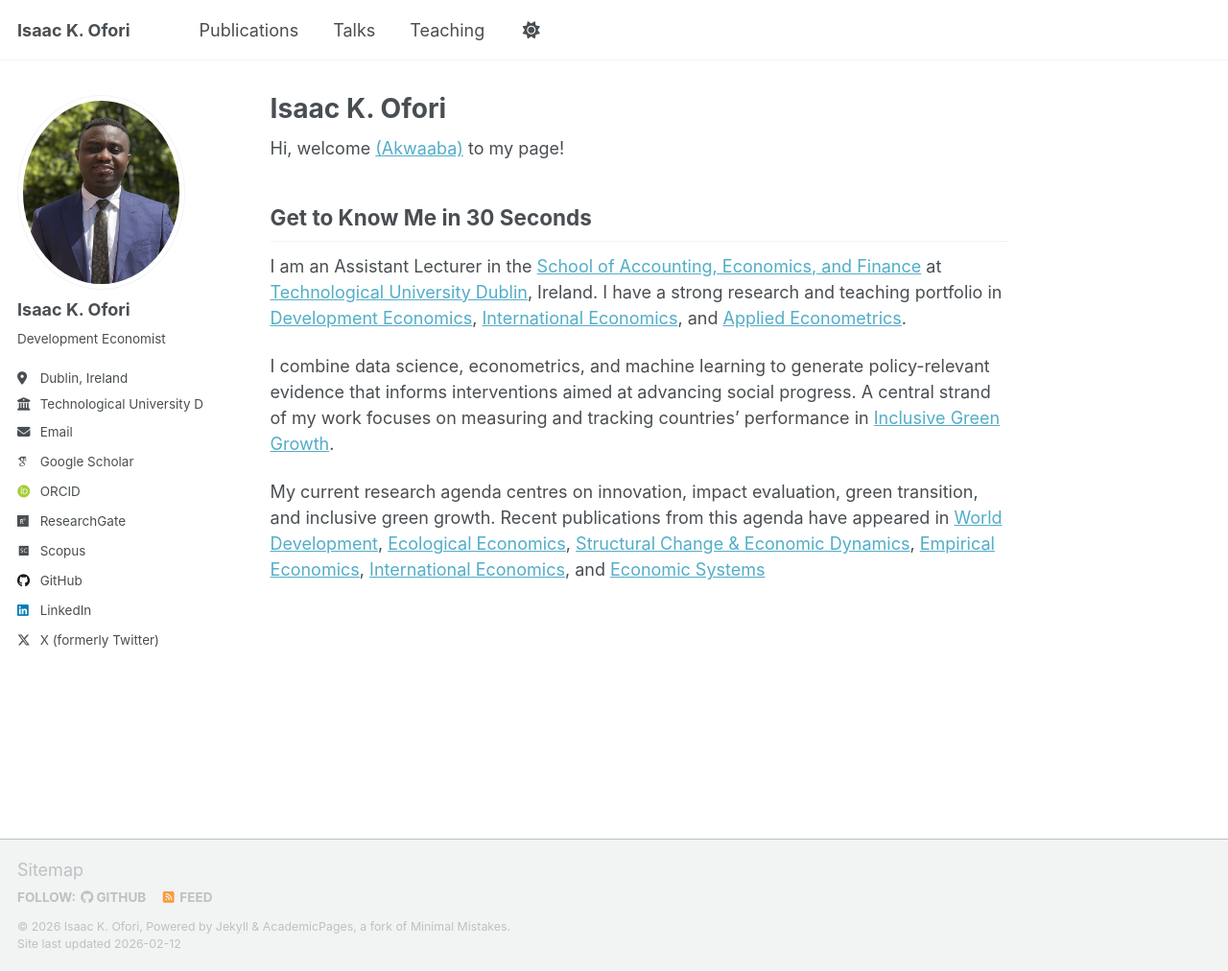
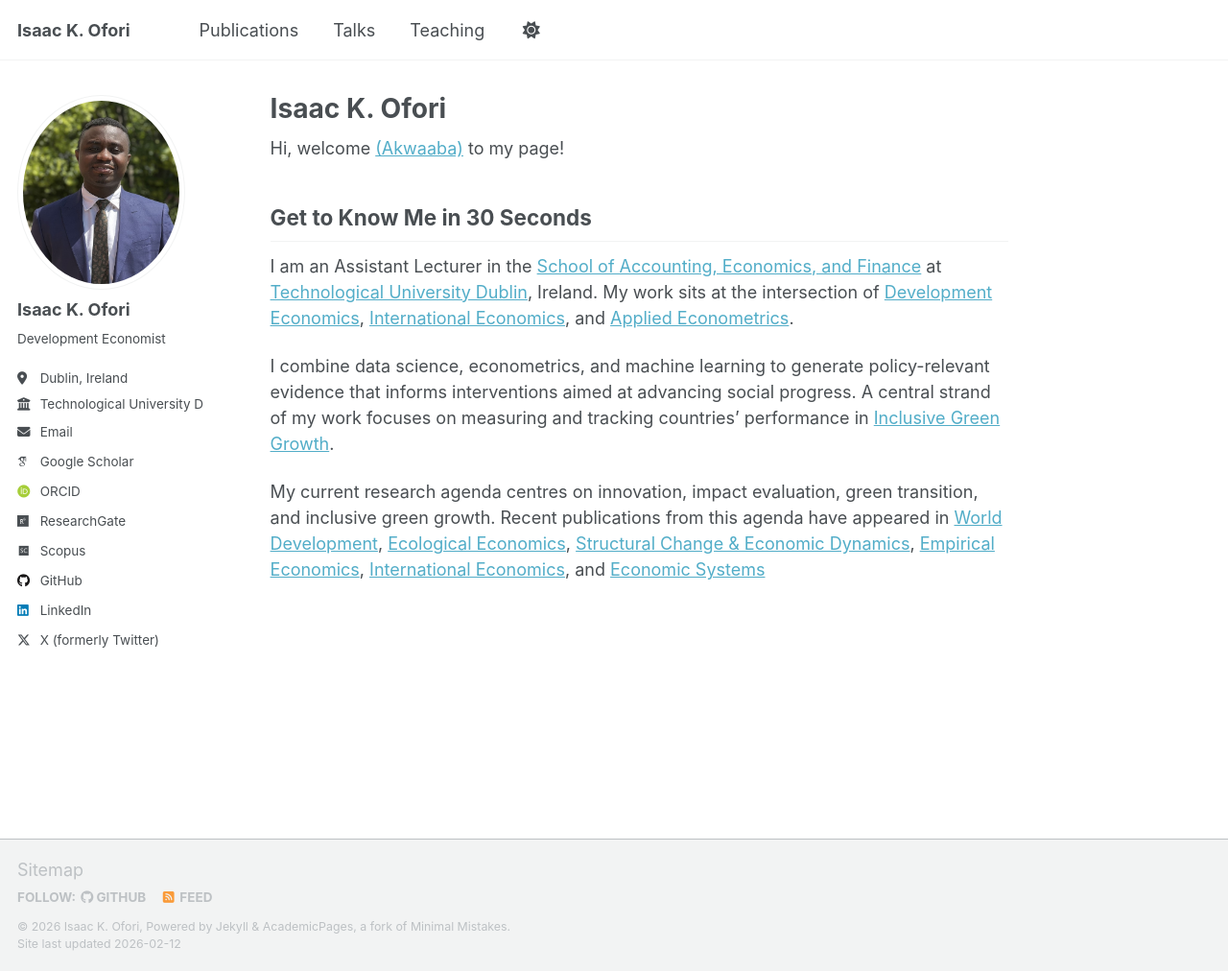
Before and after one commit to ikofori/ikofori.github.io, a Jekyll site: the page built from _pages/about.md, in a window 1280 px wide and 1012 px high. Shown: the whole window at 96% size. Built offline with Jekyll 4.4.1, drawn with Linux system fonts in a browser that asks for light colours; some web fonts are replaced; a script that is not in the unit is left out.

Commit message:
Revise about section for clarity and detail
Updated the description of my role and research focus.

```diff
--- a/_pages/about.md
+++ b/_pages/about.md
@@ -16,7 +16,7 @@ Hi, welcome [(Akwaaba)](https://mfa.gov.gh/index.php/about-ghana/) to my page!
 
 ## Get to Know Me in 30 Seconds
 
-I am an Assistant Lecturer in the [School of Accounting, Economics, and Finance](https://researchprofiles.tudublin.ie/en/persons/a86f0fa2-e615-4fe1-86ff-d679d9b2a895) at [Technological University Dublin](https://www.tudublin.ie/), Ireland. I have a strong research and teaching portfolio in [Development Economics](https://doi.org/10.1016/j.worlddev.2025.107223), [International Economics](https://doi.org/10.1016/j.inteco.2024.100509), and [Applied Econometrics](https://doi.org/10.1016/j.strueco.2025.09.004).
+I am an Assistant Lecturer in the [School of Accounting, Economics, and Finance](https://researchprofiles.tudublin.ie/en/persons/a86f0fa2-e615-4fe1-86ff-d679d9b2a895) at [Technological University Dublin](https://www.tudublin.ie/), Ireland. My work sits at the intersection of [Development Economics](https://doi.org/10.1016/j.worlddev.2025.107223), [International Economics](https://doi.org/10.1016/j.inteco.2024.100509), and [Applied Econometrics](https://doi.org/10.1016/j.strueco.2025.09.004).
 
 I combine data science, econometrics, and machine learning to generate policy-relevant evidence that informs interventions aimed at advancing social progress. A central strand of my work focuses on measuring and tracking countries’ performance in [Inclusive Green Growth](https://zenodo.org/records/12529764).
 
```
